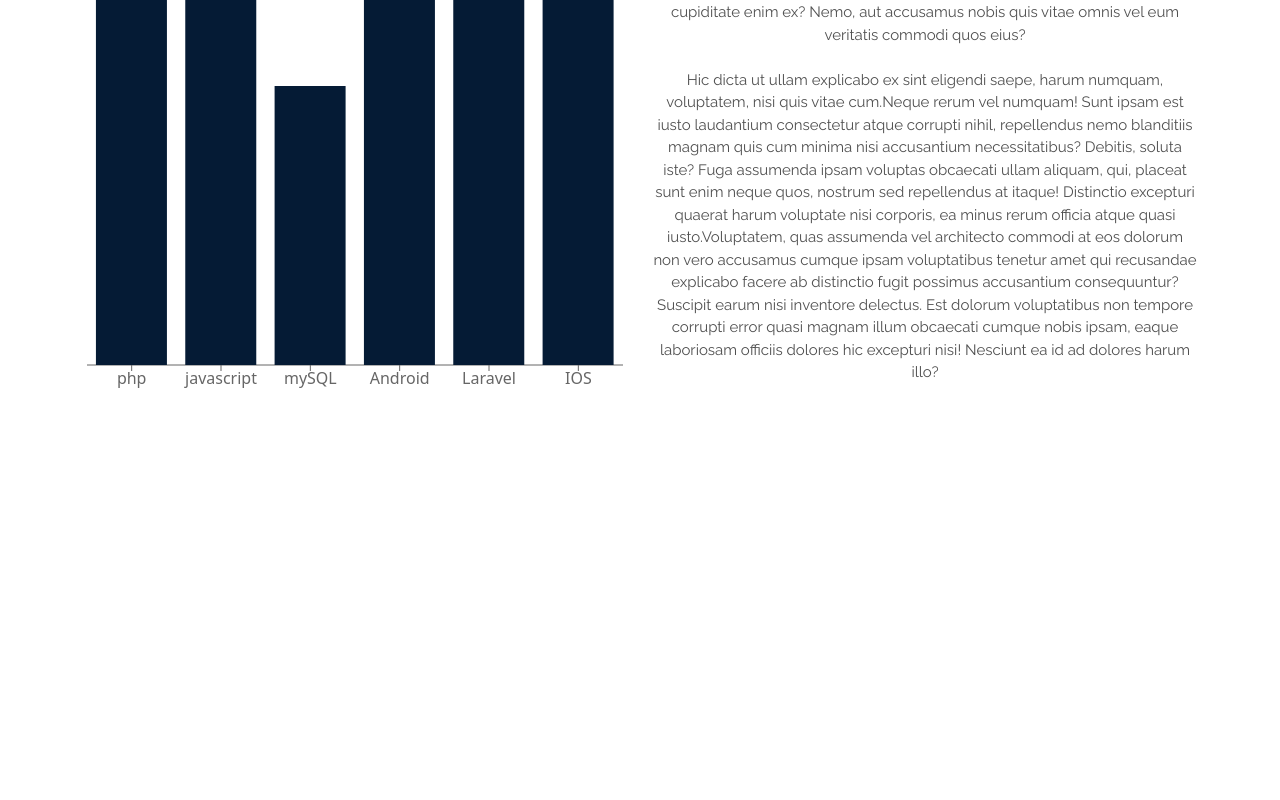
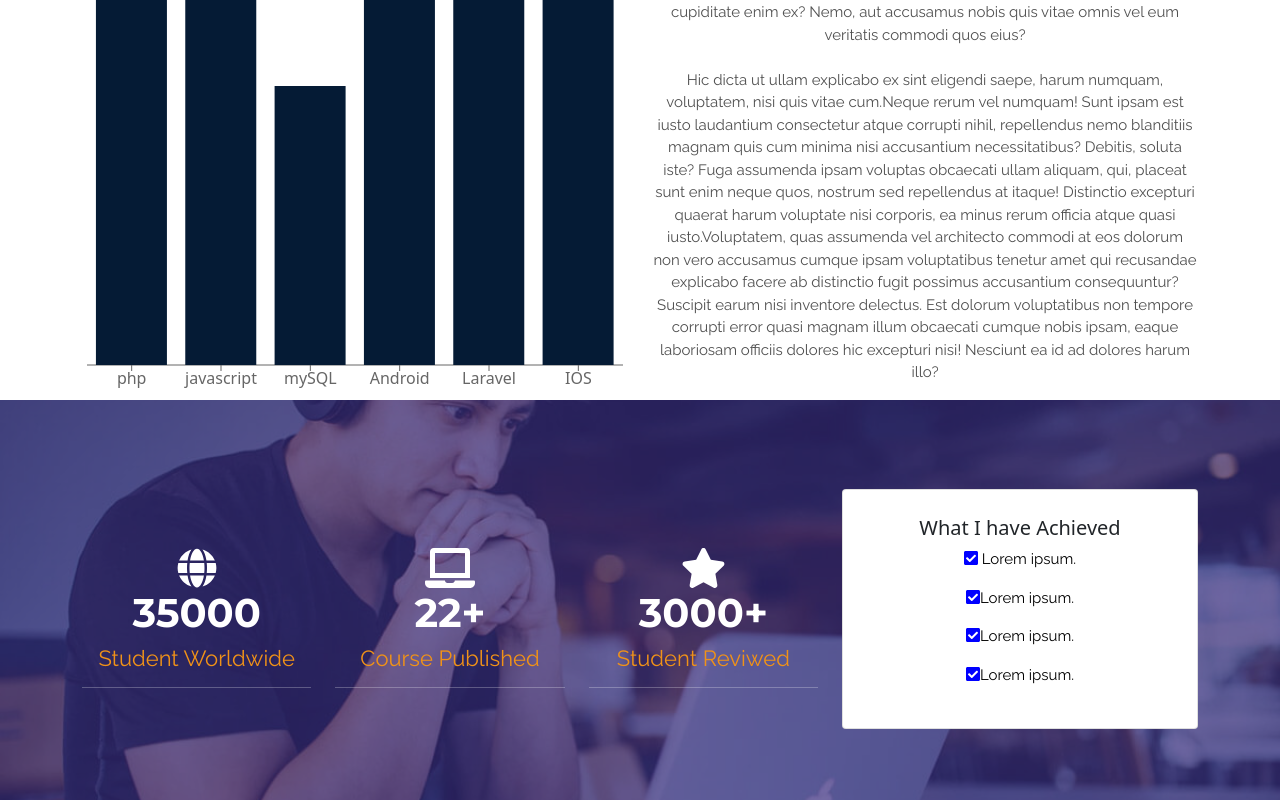
Before and after one commit to ahsanulSowmik/elearning, a React (Create React App) app: page / in a window 1280 px wide. Shown: the part 1381-2181 px from the top of the page. Before the commit the page ends 1781 px from the top, so only its background shows below. Built offline with nearby package versions, Linux system fonts and the light colour scheme; a web font is replaced by a local one.

Commit message:
#Added summary part. #Install react count up. #Install react visibility.

```diff
--- a/package.json
+++ b/package.json
@@ -3,14 +3,19 @@
   "version": "0.1.0",
   "private": true,
   "dependencies": {
+    "@fortawesome/fontawesome-svg-core": "^1.2.36",
+    "@fortawesome/free-solid-svg-icons": "^5.15.4",
+    "@fortawesome/react-fontawesome": "^0.1.16",
     "@testing-library/jest-dom": "^5.15.0",
     "@testing-library/react": "^11.2.7",
     "@testing-library/user-event": "^12.8.3",
     "bootstrap": "^5.1.3",
     "react": "^17.0.2",
     "react-bootstrap": "^2.0.2",
+    "react-countup": "^6.1.0",
     "react-dom": "^17.0.2",
     "react-scripts": "4.0.3",
+    "react-visibility-sensor": "^5.1.1",
     "recharts": "^2.1.6",
     "web-vitals": "^1.1.2"
   },
--- a/src/App.js
+++ b/src/App.js
@@ -1,6 +1,7 @@
 import React from 'react';
 import Analysis from './components/Analysis/Analysis';
 import Services from './components/Services/services';
+import Summary from './components/Summary/Summary';
 import TopBanner from './components/TopBanner/TopBanner';
 import TopNavigation from './components/TopNavigation/TopNavigation';
 function App() {
@@ -10,6 +11,7 @@ function App() {
       <TopBanner/>
       <Services/>
       <Analysis/>
+      <Summary/>
     </div>
   );
 }
--- a/src/assest/css/custom.css
+++ b/src/assest/css/custom.css
@@ -131,3 +131,68 @@
     font-weight: 700;
     font-size: 16px;
 }
+
+.summaryFixedBanner{
+    background-image: url("../image/summaryBanner.jpg");
+    min-height: 400px;
+    background-attachment: fixed;
+    background-position: center;
+    background-repeat: no-repeat;
+    background-size: cover;
+}
+
+.summaryBannerOverlay{
+    position: absolute;
+    min-height: 400px;
+    width: 100%;
+    background: rgba(56, 44, 126, 0.7);
+}
+
+.countNumber{
+    font-family: 'Montserrat',sans-serif;
+    color: white;
+    font-weight: 700;
+    font-size: 40px;
+}
+
+.countTitle{
+    font-family: 'Raleway',sans-serif;
+    color: rgb(240, 146, 24);
+    font-weight: 500;
+    font-size: 22px;
+}
+
+.countSection{
+    margin-top: 20% !important;
+}
+
+.cardTile{
+    color: black;
+    font-family: 'Montserrat',sans-serif;
+    font-weight: 700;
+    font-size: 15px;
+}
+
+.cardSubTile{
+    color: black;
+    font-family: 'Raleway',sans-serif;
+    font-weight: 500;
+    font-size: 15px;
+}
+
+.workCard{
+    margin-top: 25%;
+    padding: 10px 10px 10px 10px;
+    border-radius: 3px;
+
+}
+
+.iconBullet{
+    color: blue;
+    font-size: 16px;
+}
+
+.iconProject{
+    color: white;
+    font-size: 40px;
+}
--- a/src/components/Analysis/Analysis.jsx
+++ b/src/components/Analysis/Analysis.jsx
@@ -1,6 +1,6 @@
 import React, { Component, Fragment } from 'react'
 import { Col, Container, Row } from 'react-bootstrap'
-import { BarChart, Bar, Cell, XAxis, YAxis, CartesianGrid, Tooltip, Legend, ResponsiveContainer } from 'recharts';
+import { BarChart, Bar, XAxis, Tooltip, ResponsiveContainer } from 'recharts';
 
 
 export class Analysis extends Component {
@@ -31,14 +31,10 @@ export class Analysis extends Component {
                         <Col  lg={6} md={12} sm={12}>
                             <ResponsiveContainer>
                                 <BarChart width={100} height={300} data={this.state.data}>
-
                                     <XAxis dataKey="Techonology" />
                                     <Tooltip />
                                     <Bar dataKey="Projects"  fill={blue}>
-
                                     </Bar>
-
-
                                 </BarChart>
                             </ResponsiveContainer>
 
--- /dev/null
+++ b/src/components/Summary/Summary.jsx
@@ -0,0 +1,74 @@
+import { FontAwesomeIcon } from '@fortawesome/react-fontawesome'
+import React, { Component, Fragment } from 'react'
+import { Card, Col, Container, Row } from 'react-bootstrap'
+import { faCheckSquare } from '@fortawesome/free-solid-svg-icons'
+import { faGlobe } from '@fortawesome/free-solid-svg-icons'
+import { faLaptop } from '@fortawesome/free-solid-svg-icons'
+import { faStar } from '@fortawesome/free-solid-svg-icons'
+import CountUp from 'react-countup'
+import VisibilitySensor from 'react-visibility-sensor'
+
+class Summary extends Component {
+    render() {
+        return (
+            <Fragment>
+
+                <Container fluid={true} className="summaryFixedBanner p-0" >
+                    <div className="summaryBannerOverlay">
+                        <Container className="text-center">
+                            <Row >
+
+                                <Col lg={8} md={6} sm={12}>
+                                    <Row className="countSection">
+                                        <Col>
+                                            <FontAwesomeIcon icon={faGlobe} className="iconProject" />
+                                            <h1 className="countNumber">
+
+                                                35000
+                                            </h1>
+                                            <h4 className="countTitle">Student Worldwide</h4>
+                                            <hr className="bg-white w-35"></hr>
+                                        </Col>
+
+                                        <Col>
+                                            <FontAwesomeIcon icon={faLaptop} className="iconProject" />
+                                            <h1 className="countNumber">22+ </h1>
+                                            <h4 className="countTitle">Course Published</h4>
+                                            <hr className="bg-white w-35"></hr>
+                                        </Col>
+
+                                        <Col>
+                                            <FontAwesomeIcon icon={faStar} className="iconProject" />
+                                            <h1 className="countNumber">3000+ </h1>
+                                            <h4 className="countTitle">Student Reviwed</h4>
+                                            <hr className="bg-white w-35"></hr>
+                                        </Col>
+
+
+                                    </Row>
+                                </Col>
+                                <Col lg={4} md={6} sm={12}>
+                                    <Card className="workCard">
+                                        <Card.Body>
+                                            <Card.Title>What I have Achieved</Card.Title>
+                                            <Card.Text className="cardTile">
+                                                <p className="cardSubTile text-justify"><FontAwesomeIcon icon={faCheckSquare} className="iconBullet" />   Lorem ipsum.</p>
+                                                <p className="cardSubTile text-justify"><FontAwesomeIcon icon={faCheckSquare} className="iconBullet" />Lorem ipsum.</p>
+                                                <p className="cardSubTile text-justify"><FontAwesomeIcon icon={faCheckSquare} className="iconBullet" />Lorem ipsum.</p>
+                                                <p className="cardSubTile text-justify"><FontAwesomeIcon icon={faCheckSquare} className="iconBullet" />Lorem ipsum.</p>
+
+                                            </Card.Text>
+                                        </Card.Body>
+                                    </Card>
+                                </Col>
+                            </Row>
+                        </Container>
+                    </div>
+                </Container>
+
+            </Fragment>
+        )
+    }
+}
+
+export default Summary
```
Also changed, not shown: src/assest/image/summaryBanner.jpg (added), 1 other file (tests, documents, lock files or other folders).
